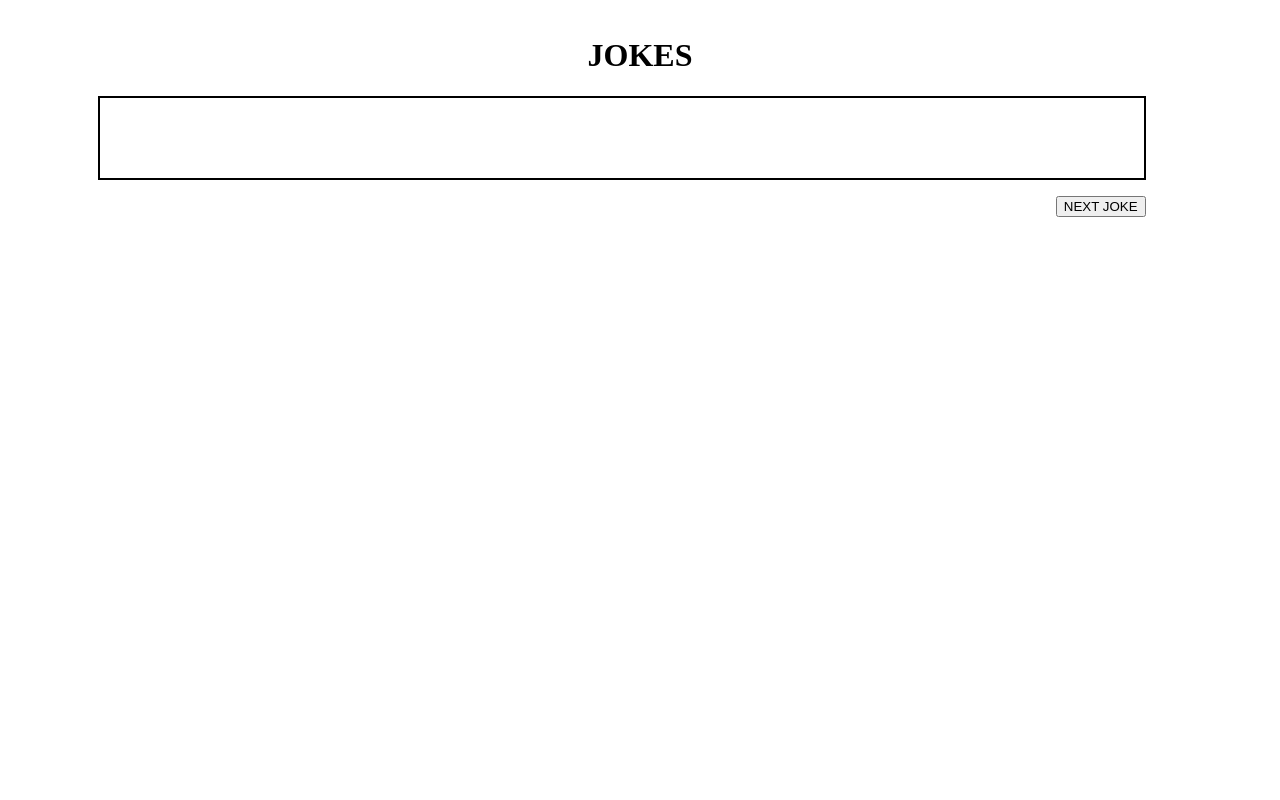
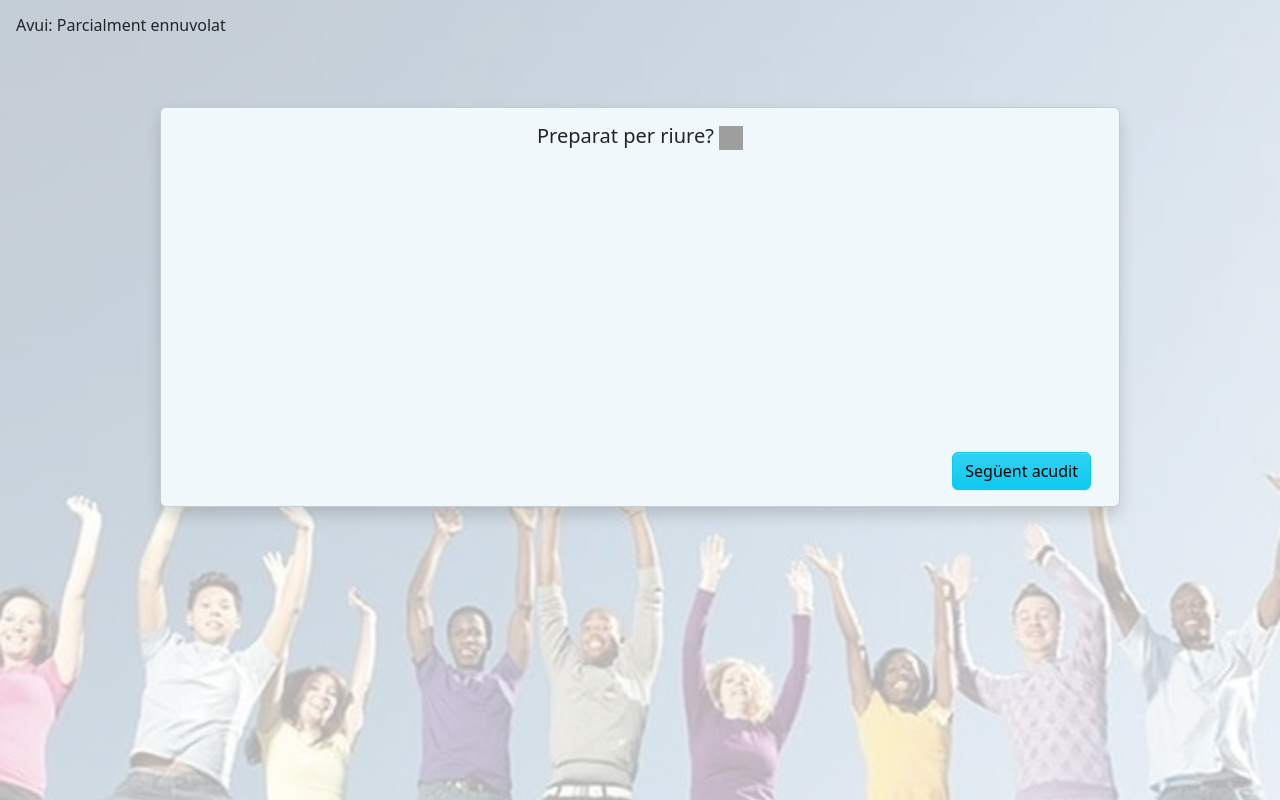
Before and after one commit to manuelgarciacr/ita-angular-ts-apirest, a website: page src/index.html in a window 1280 px wide. Drawn offline with nearby package versions, Linux system fonts and the light colour scheme; files that its build step writes are made by us from their sources; grey boxes are pictures that could not be loaded.

Commit message:
Exercise 2 Bootstrap and package.json scripts
 En la rama main
 Tu rama está actualizada con 'origin/main'.

 Cambios a ser confirmados:
	nuevos archivos: .vscode/settings.json
	modificados:     README.md
	modificados:     package.json
	nuevos archivos: sass/bootstrap.scss
	nuevos archivos: src/img/fiesta.webp
	modificados:     src/index.html
	modificados:     tsconfig.json
	nuevos archivos: .vscode/settings.json
	nuevos archivos: sass/index.scss
	nuevos archivos: src/js/bootstrap.js
        modificados:     ts/index.ts
	modificados:     .gitignore

```diff
--- /dev/null
+++ b/sass/bootstrap.scss
@@ -0,0 +1,107 @@
+// Override Bootstrap's Sass default variables
+//
+// Nearly all variables in Bootstrap are written with the `!default` flag.
+// This allows you to override the default values of those variables before
+// you import Bootstrap's source Sass files.
+//
+// Overriding the default variable values is the best way to customize your
+// CSS without writing _new_ styles. For example, you can either change
+// `$body-color` or write more CSS that override's Bootstrap's CSS like so:
+// `body { color: red; }`.
+
+
+//
+// Bring in Bootstrap
+//
+
+// Option 1
+//
+// Import all of Bootstrap's CSS
+
+// @import "bootstrap/scss/bootstrap";
+
+// Option 2
+//
+// Place variable overrides first, then import just the styles you need. Note
+// that some stylesheets are required no matter what.
+
+// Toggle global options
+$enable-gradients: true;
+$enable-shadows: true;
+
+$lightblue-25: #f1f8fc;
+$card-bg:   $lightblue-25;
+
+$spacer: 1rem !default;
+$spacers: (
+  0: 0,
+  1: $spacer * .25,
+  2: $spacer * .5,
+  3: $spacer,
+  4: $spacer * 1.5,
+  5: $spacer * 3,
+  10: $spacer * 6       // New value
+) !default;
+
+$utilities: () !default;
+$utilities: map-merge((
+    "min-height": (         // New map
+        property: min-height,
+        class: min-h,
+        values: $spacers
+    )
+), $utilities);
+
+// Configuration (Required)
+
+@import "bootstrap/scss/functions";
+@import "bootstrap/scss/variables";
+@import "bootstrap/scss/variables-dark";
+@import "bootstrap/scss/maps";
+@import "bootstrap/scss/mixins";
+@import "bootstrap/scss/utilities";
+@import "bootstrap/scss/utilities/api";
+
+// Layout (Not required but are almost always used)
+
+@import "bootstrap/scss/root";
+@import "bootstrap/scss/reboot";
+@import "bootstrap/scss/type";
+@import "bootstrap/scss/images";
+@import "bootstrap/scss/containers";
+@import "bootstrap/scss/grid";
+
+// Components
+
+// @import "bootstrap/scss/tables";
+// @import "bootstrap/scss/forms";
+@import "bootstrap/scss/buttons";
+// @import "bootstrap/scss/transitions";
+// @import "bootstrap/scss/dropdown";
+// @import "bootstrap/scss/button-group";
+// @import "bootstrap/scss/nav";
+// @import "bootstrap/scss/navbar"; // Requires nav
+@import "bootstrap/scss/card";
+// @import "bootstrap/scss/breadcrumb";
+// @import "bootstrap/scss/accordion";
+// @import "bootstrap/scss/pagination";
+// @import "bootstrap/scss/badge";
+// @import "bootstrap/scss/alert";
+// @import "bootstrap/scss/progress";
+// @import "bootstrap/scss/list-group";
+// @import "bootstrap/scss/close";
+// @import "bootstrap/scss/toasts";
+// @import "bootstrap/scss/modal"; // Requires transitions
+// @import "bootstrap/scss/tooltip";
+// @import "bootstrap/scss/popover";
+// @import "bootstrap/scss/carousel";
+// @import "bootstrap/scss/spinners";
+// @import "bootstrap/scss/offcanvas"; // Requires transitions
+// @import "bootstrap/scss/placeholders";
+
+// Helpers
+// @import "bootstrap/scss/helpers";
+
+
+// Custom styles after this file
+//
--- /dev/null
+++ b/sass/index.scss
@@ -0,0 +1,35 @@
+body {
+    user-select: none;
+    height: 100vh;
+
+    &:after {
+        content: "";
+        position: absolute;
+        top: 0;
+        bottom: 0;
+        left: 0;
+        right: 0;
+        z-index: -1;
+        background-image: url("../img/fiesta.webp");
+        background-size: cover;
+        background-position: center;
+        opacity: .3;
+    }
+}
+
+main {
+    margin: auto 0;
+}
+
+.emoji{
+    background-repeat: no-repeat;
+    display:inline-block;
+    vertical-align:middle;
+    width: 1.5rem;
+    height: 1.5rem;
+    background: url(https://assets.piliapp.com/s3pxy/emoji/sprite/fb202208/s24@1-people.png);
+}
+
+.emoji1F923 {
+    background-position: -192px 0;
+}
--- a/src/index.html
+++ b/src/index.html
@@ -4,14 +4,29 @@
     <meta charset="UTF-8">
     <meta name="viewport" content="width=device-width, initial-scale=1.0">
     <title>ITA Angular TS & API REST</title>
+    <!-- Windows -->
+    <link rel="stylesheet" href="./css/bootstrap.css">
     <link rel="stylesheet" href="./css/index.css">
-    <script type="module" src="./js/index.js"></script>
+    <!-- Linux -->
+    <!-- <link rel="stylesheet" href="./src/css/bootstrap.css"> -->
+    <!-- <link rel="stylesheet" href="./src/css/index.css"> -->
 </head>
-<body>
-    <main>
-        <h1>JOKES</h1>
-        <div id="id-joke" width="50" height="50"></div>
-        <button id="id-next">NEXT JOKE</button>
-    </main>
+<body class="container-fluid">
+    <div class="row align-items-center flex-column h-100">
+        <h6 class="font-bold p-3">Avui: Parcialment ennuvolat</h6>
+        <main class="card shadow w-75 h-50 mt-5">
+            <div class="card-body d-flex flex-column align-items-center">
+                <h5 class="card-title align-self-center text-center">Preparat per riure? <span class="emoji emoji1F923" title="Rodando por el suelo de risa"></span></h5>
+                <p class="card-text w-100 flex-grow-1 min-h-5 mt-3" id="id-p-joke"></p>
+                <a href="#" class="btn btn-info align-self-sm-end" id="id-btn-next">Següent acudit</a>
+            </div>
+        </main>
+    </div>
+    <!-- Windows -->
+    <script src="./js/bootstrap.js" type="module"></script>
+    <script src="./js/index.js" type="module"></script>
+    <!-- Linux -->
+    <!-- <script src="./src/js/bootstrap.js" type="module"></script> -->
+    <!-- <script src="./src/js/index.js" type="module"></script> -->
 </body>
 </html>
--- /dev/null
+++ b/src/js/bootstrap.js
@@ -0,0 +1,50 @@
+// Bootstrap 5.3.0
+
+// Option 1
+//
+// Import Bootstrap's bundle (all of Bootstrap's JS + Popper.js dependency)
+
+// import "../../node_modules/bootstrap/dist/js/bootstrap.bundle.min.js";
+
+
+// Option 2
+//
+// Import just what we need
+
+// If you're importing tooltips or popovers, be sure to include our Popper.js dependency
+// import "../../node_modules/popper.js/dist/popper.min.js";
+
+// Dom
+
+// import "../../node_modules/bootstrap/js/dist/dom/data.js"
+import "../../node_modules/bootstrap/js/dist/dom/event-handler.js"
+// import "../../node_modules/bootstrap/js/dist/dom/manipulator.js"
+// import "../../node_modules/bootstrap/js/dist/dom/selector-engine.js"
+
+// Util
+
+// import "../../node_modules/bootstrap/js/dist/util/backdrop.js"
+// import "../../node_modules/bootstrap/js/dist/util/component-functions.js"
+import "../../node_modules/bootstrap/js/dist/util/config.js"
+// import "../../node_modules/bootstrap/js/dist/util/focustrap.js"
+import "../../node_modules/bootstrap/js/dist/util/index.js"
+// import "../../node_modules/bootstrap/js/dist/util/sanitizer.js"
+// import "../../node_modules/bootstrap/js/dist/util/scrollbar.js"
+// import "../../node_modules/bootstrap/js/dist/util/swipe.js"
+// import "../../node_modules/bootstrap/js/dist/util/template-factory.js"
+
+// Components
+
+// import "../../node_modules/bootstrap/js/dist/alert.js";
+import "../../node_modules/bootstrap/js/dist/base-component.js"; // Requires util/config
+import "../../node_modules/bootstrap/js/dist/button.js"; // Requires base-component, dom/event-handler and util/index
+// import "../../node_modules/bootstrap/js/dist/carousel.js";
+// import "../../node_modules/bootstrap/js/dist/collapse.js";
+// import "../../node_modules/bootstrap/js/dist/dropdown.js";
+// import "../../node_modules/bootstrap/js/dist/modal.js";
+// import "../../node_modules/bootstrap/js/dist/offcanvas.js";
+// import "../../node_modules/bootstrap/js/dist/popover.js";
+// import "../../node_modules/bootstrap/js/dist/scrollspy.js";
+// import "../../node_modules/bootstrap/js/dist/tab.js";
+// import "../../node_modules/bootstrap/js/dist/toast.js";
+// import "../../node_modules/bootstrap/js/dist/tooltip.js";
--- a/src/js/index.js
+++ /dev/null
@@ -1,13 +0,0 @@
-// @ts-ignore
-import axios from "../../node_modules/axios/dist/esm/axios.js";
-const INSTANCE = axios.create({
-    baseURL: 'https://icanhazdadjoke.com',
-    timeout: 1000,
-    headers: { 'Accept': 'application/json' },
-    responseType: 'json'
-});
-const BTN = document.getElementById("id-next");
-const JOKE_DIV = document.getElementById("id-joke");
-const getJoke = async () => await INSTANCE.get("");
-const nextJoke = () => getJoke().then(res => JOKE_DIV.innerText = res.data.joke);
-BTN.addEventListener("click", nextJoke);
--- a/src/sass/index.scss
+++ /dev/null
@@ -1,23 +0,0 @@
-main {
-    width: 80%;
-    margin: 1rem auto;
-    display: flex;
-    flex-direction: column;
-    align-items: flex-end;
-
-    h1 {
-        align-self: center;
-    }
-
-    div#id-joke {
-        border: 2px solid black;
-        min-height: 3rem;
-        width: 100%;
-        padding: 1rem;
-    }
-
-    button#id-next {
-        margin-top: 1rem;
-        right: 0;
-    }
-}
--- a/ts/index.ts
+++ b/ts/index.ts
@@ -1,5 +1,5 @@
 // @ts-ignore
-import axios from "../../node_modules/axios/dist/esm/axios.js"
+import axios from "./../../node_modules/axios/dist/esm/axios.js"
 
 const INSTANCE = axios.create({
     baseURL: 'https://icanhazdadjoke.com',
@@ -7,10 +7,10 @@ const INSTANCE = axios.create({
     headers: {'Accept': 'application/json'},
     responseType: 'json'
 });
-const BTN = document.getElementById("id-next");
-const JOKE_DIV = document.getElementById("id-joke")
+const BTN_NEXT = document.getElementById("id-btn-next");
+const P_JOKE = document.getElementById("id-p-joke")
 const getJoke = async () => await INSTANCE.get("");
 const nextJoke = () =>
-    getJoke().then(res => JOKE_DIV!.innerText = res.data.joke);
+    getJoke().then(res => P_JOKE!.innerText = `" ${res.data.joke} "`);
 
-BTN!.addEventListener("click", nextJoke)
+BTN_NEXT!.addEventListener("click", nextJoke)
--- a/tsconfig.json
+++ b/tsconfig.json
@@ -100,5 +100,5 @@
         "outDir": "src/js",
     },
     "include": ["ts/*.ts"],
-
+    "exclude": ["node_modules"]
 }
```
Also changed, not shown: package.json (+31 -11 lines), README.md, src/css/index.css (deleted), src/img/fiesta.webp (added), 2 other files.
